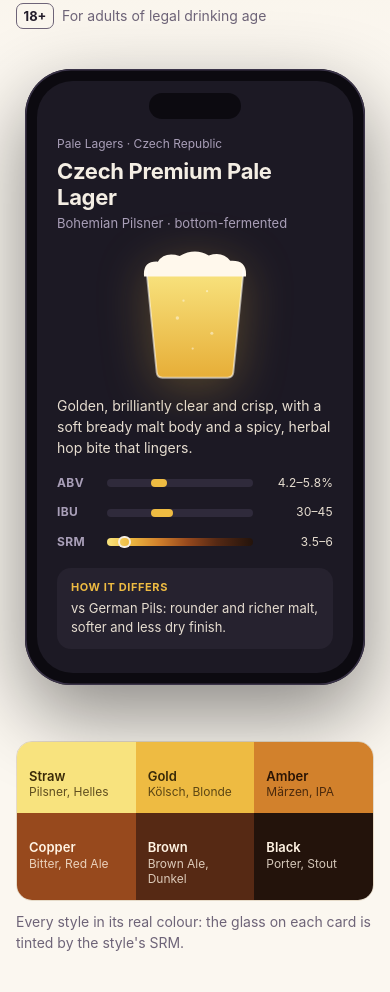
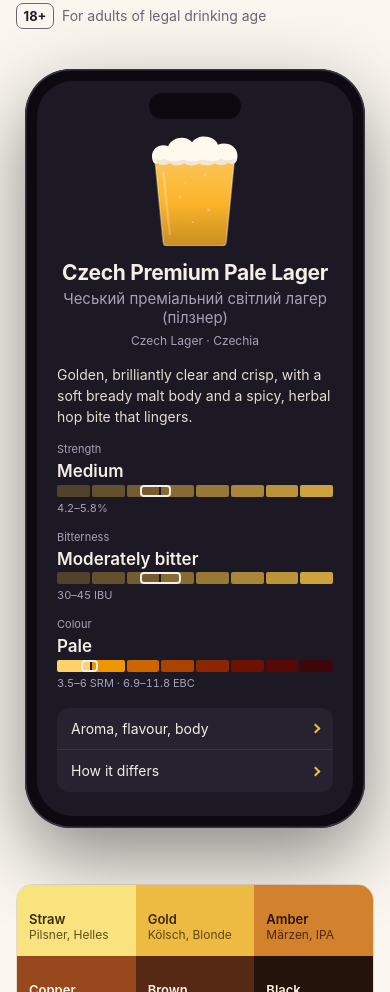
Before and after one commit to Chevit/Beermanac_web, a plain HTML site: page index.html in a window 390 px wide. Shown: the part 567-1559 px from the top of the page. Drawn offline with Linux system fonts and the light colour scheme.

Commit message:
Make the hero phone mockup match the app's style card
Zone-word scales with 8 segments, centred header with both names,
collapsed rows for sensory and differences, and the icon's pint glass.

Co-Authored-By: Claude Opus 5.5 <noreply@anthropic.com>
Claude-Session: https://claude.ai/code/session_01NsQv9DYBVuaYA9TDwPdRD1

```diff
--- a/css/styles.css
+++ b/css/styles.css
@@ -213,61 +213,82 @@ a:hover { color: var(--accent); }
   width: 92px; height: 26px; border-radius: 20px; background: #0C0A10;
   margin: -14px auto 16px;
 }
-.screen .crumb { font-size: 12px; color: #A99FB8; }
+.card-head { text-align: center; }
 .screen h2 {
   font-family: var(--font-display);
-  font-size: 22px;
+  font-size: 21px;
   line-height: 1.2;
-  margin: 4px 0 2px;
+  margin: 0 0 3px;
   letter-spacing: -0.3px;
 }
-.screen .alt { font-size: 13px; color: #A99FB8; }
+.screen .alt { font-size: 15px; line-height: 1.3; color: #A99FB8; }
+.screen .crumb { font-size: 12px; color: #A99FB8; margin-top: 4px; }
 .style-glass {
   display: block;
-  width: 108px;
-  margin: 16px auto 14px;
-  filter: drop-shadow(0 10px 24px rgba(238, 187, 66, 0.28));
+  width: 92px;
+  margin: 0 auto 14px;
 }
-.screen .overview { font-size: 14px; line-height: 1.5; color: #E6DDD0; }
-.scales { margin-top: 16px; display: grid; gap: 11px; }
-.scale-row {
+.screen .overview { font-size: 14px; line-height: 1.5; color: #E6DDD0; margin-top: 14px; }
+
+/* Scales as in the app: small title, zone word, 8-segment track with a range frame, numbers. */
+.scales { margin-top: 14px; display: grid; gap: 12px; }
+.scale { display: grid; gap: 3px; }
+.scale-title, .scale-nums { font-size: 11px; color: #A99FB8; font-variant-numeric: tabular-nums; }
+.scale-zone { font-size: 17px; font-weight: 600; line-height: 1.2; }
+.seg {
+  position: relative;
   display: grid;
-  grid-template-columns: 40px 1fr 70px;
-  align-items: center;
-  gap: 10px;
-  font-size: 12px;
+  grid-template-columns: repeat(8, 1fr);
+  gap: 2px;
+  height: 12px;
 }
-.scale-row .label { font-weight: 700; color: #A99FB8; letter-spacing: 0.4px; }
-.scale-row .value { text-align: right; color: #E6DDD0; font-variant-numeric: tabular-nums; }
-.track {
-  position: relative;
-  height: 8px;
-  border-radius: 4px;
-  background: #2F2A3B;
-}
-.track .range {
+.seg i { border-radius: 2px; }
+.seg b {
   position: absolute;
   top: 0; bottom: 0;
+  min-width: 6px;
+  border: 2px solid #F4EEE4;
   border-radius: 4px;
-  background: var(--srm-2);
 }
-.track--srm {
-  background: linear-gradient(90deg, var(--srm-1), var(--srm-2) 15%, var(--srm-3) 35%, var(--srm-4) 55%, var(--srm-5) 75%, var(--srm-6));
+.scale--abv i, .scale--ibu i { background: #EEBB42; }
+.scale--abv i:nth-child(1), .scale--ibu i:nth-child(1) { opacity: .25; }
+.scale--abv i:nth-child(2), .scale--ibu i:nth-child(2) { opacity: .34; }
+.scale--abv i:nth-child(3), .scale--ibu i:nth-child(3) { opacity: .42; }
+.scale--abv i:nth-child(4), .scale--ibu i:nth-child(4) { opacity: .51; }
+.scale--abv i:nth-child(5), .scale--ibu i:nth-child(5) { opacity: .59; }
+.scale--abv i:nth-child(6), .scale--ibu i:nth-child(6) { opacity: .68; }
+.scale--abv i:nth-child(7), .scale--ibu i:nth-child(7) { opacity: .76; }
+.scale--abv i:nth-child(8), .scale--ibu i:nth-child(8) { opacity: .85; }
+.scale--srm i:nth-child(1) { background: #FFD169; }
+.scale--srm i:nth-child(2) { background: #EE9600; }
+.scale--srm i:nth-child(3) { background: #CD6600; }
+.scale--srm i:nth-child(4) { background: #AB4200; }
+.scale--srm i:nth-child(5) { background: #8B2600; }
+.scale--srm i:nth-child(6) { background: #6D1100; }
+.scale--srm i:nth-child(7) { background: #590905; }
+.scale--srm i:nth-child(8) { background: #3D0608; }
+
+/* Collapsed disclosure rows, as in the app's card. */
+.rows {
+  margin-top: 16px;
+  border-radius: 12px;
+  background: #26222F;
+  font-size: 14px;
 }
-.track--srm .range {
-  background: transparent;
-  box-shadow: 0 0 0 2px #F4EEE4;
+.rows span {
+  display: flex;
+  justify-content: space-between;
+  align-items: center;
+  padding: 10px 14px;
 }
-.diff {
-  margin-top: 16px;
-  padding: 12px 14px;
-  border-radius: 14px;
-  background: #26222F;
-  font-size: 13px;
-  line-height: 1.45;
-  color: #E6DDD0;
+.rows span + span { border-top: 1px solid #3A3348; }
+.rows span::after {
+  content: "";
+  width: 7px; height: 7px;
+  border: solid #EEBB42;
+  border-width: 2px 2px 0 0;
+  transform: rotate(45deg);
 }
-.diff b { display: block; font-size: 11px; letter-spacing: 0.6px; text-transform: uppercase; color: #EEBB42; margin-bottom: 4px; }
 
 /* ── Spectrum ── */
 .spectrum {
--- a/index.html
+++ b/index.html
@@ -74,28 +74,32 @@
         <div class="phone" aria-label="Example style card from the app" role="img">
           <div class="screen" aria-hidden="true">
             <div class="island"></div>
-            <div class="crumb">Pale Lagers · Czech Republic</div>
-            <h2>Czech Premium Pale Lager</h2>
-            <div class="alt">Bohemian Pilsner · bottom-fermented</div>
-            <svg class="style-glass" viewBox="230 200 564 690" focusable="false">
+            <div class="card-head">
+              <svg class="style-glass" viewBox="222 166 584 706" focusable="false">
               <defs>
                 <clipPath id="glass-clip"><path d="M258 306 L766 306 L712 846 Q709 872 682 872 L342 872 Q315 872 312 846 Z"/></clipPath>
-                <linearGradient id="beer-fill" x1="0" y1="0" x2="0" y2="1"><stop offset="0" stop-color="#F8E37E"/><stop offset="1" stop-color="#E6AC35"/></linearGradient>
+                <linearGradient id="beer-fill" x1="0" y1="0" x2="0" y2="1"><stop offset="0" stop-color="#FCC65A"/><stop offset=".5" stop-color="#FCB42B"/><stop offset="1" stop-color="#C58C21"/></linearGradient>
               </defs>
               <g clip-path="url(#glass-clip)">
-                <rect x="200" y="320" width="624" height="570" fill="url(#beer-fill)"/>
-                <g fill="#fff" fill-opacity=".45"><circle cx="420" cy="560" r="9"/><circle cx="452" cy="470" r="6"/><circle cx="600" cy="640" r="8"/><circle cx="575" cy="420" r="6"/><circle cx="500" cy="720" r="6"/></g>
+                <rect x="200" y="300" width="624" height="590" fill="url(#beer-fill)"/>
+                <g fill="#fff" fill-opacity=".35"><circle cx="420" cy="560" r="9"/><circle cx="452" cy="470" r="6"/><circle cx="600" cy="640" r="8"/><circle cx="575" cy="420" r="6"/><circle cx="500" cy="720" r="6"/></g>
               </g>
-              <path d="M246 344 Q238 262 318 266 Q352 212 432 236 Q512 192 584 234 Q656 210 696 262 Q786 256 778 344 Z" fill="#FFF8EC"/>
-              <path d="M258 306 L312 846 Q315 872 342 872 L682 872 Q709 872 712 846 L766 306" fill="none" stroke="#fff" stroke-opacity=".55" stroke-width="10" stroke-linejoin="round"/>
+              <path d="M304 400 L322 400 L362 800 L348 800 Z" fill="#fff" fill-opacity=".22"/>
+              <path d="M246 330 C222 262 286 214 344 238 C368 176 456 166 496 212 C532 158 638 166 660 228 C724 202 806 246 778 330 C770 352 740 352 724 340 C700 362 660 360 640 344 C610 364 566 362 540 346 C506 366 470 362 446 346 C414 366 372 360 352 342 C330 360 290 360 274 344 C262 352 250 346 246 330 Z" fill="#FFF8EC"/>
+              <path d="M274 344 C290 360 330 360 352 342 C372 360 414 366 446 346 C470 362 506 366 540 346 C566 362 610 364 640 344 C660 360 700 362 724 340 C740 352 770 352 778 330 L770 312 C740 330 700 330 680 318 C640 336 600 334 560 322 C520 338 470 336 440 322 C400 338 350 334 320 318 C296 330 270 326 252 314 Z" fill="#EADFCB" fill-opacity=".7"/>
+              <path d="M258 306 L312 846 Q315 872 342 872 L682 872 Q709 872 712 846 L766 306" fill="none" stroke="#fff" stroke-opacity=".35" stroke-width="10" stroke-linejoin="round"/>
             </svg>
+              <h2>Czech Premium Pale Lager</h2>
+              <div class="alt">Чеський преміальний світлий лагер (пілзнер)</div>
+              <div class="crumb">Czech Lager · Czechia</div>
+            </div>
             <p class="overview">Golden, brilliantly clear and crisp, with a soft bready malt body and a spicy, herbal hop bite that lingers.</p>
             <div class="scales">
-              <div class="scale-row"><span class="label">ABV</span><span class="track"><span class="range" style="left:30%;width:11.4%"></span></span><span class="value">4.2–5.8%</span></div>
-              <div class="scale-row"><span class="label">IBU</span><span class="track"><span class="range" style="left:30%;width:15%"></span></span><span class="value">30–45</span></div>
-              <div class="scale-row"><span class="label">SRM</span><span class="track track--srm"><span class="range" style="left:8.75%;width:6.25%"></span></span><span class="value">3.5–6</span></div>
+              <div class="scale scale--abv"><span class="scale-title">Strength</span><span class="scale-zone">Medium</span><span class="seg"><i></i><i></i><i></i><i></i><i></i><i></i><i></i><i></i><b style="left:30%;width:11.4%"></b></span><span class="scale-nums">4.2–5.8%</span></div>
+              <div class="scale scale--ibu"><span class="scale-title">Bitterness</span><span class="scale-zone">Moderately bitter</span><span class="seg"><i></i><i></i><i></i><i></i><i></i><i></i><i></i><i></i><b style="left:30%;width:15%"></b></span><span class="scale-nums">30–45 IBU</span></div>
+              <div class="scale scale--srm"><span class="scale-title">Colour</span><span class="scale-zone">Pale</span><span class="seg"><i></i><i></i><i></i><i></i><i></i><i></i><i></i><i></i><b style="left:8.75%;width:6.25%"></b></span><span class="scale-nums">3.5–6 SRM · 6.9–11.8 EBC</span></div>
             </div>
-            <div class="diff"><b>How it differs</b>vs German Pils: rounder and richer malt, softer and less dry finish.</div>
+            <div class="rows"><span>Aroma, flavour, body</span><span>How it differs</span></div>
           </div>
         </div>
       </section>
```
Also changed, not shown: uk/index.html (+17 -13 lines).
